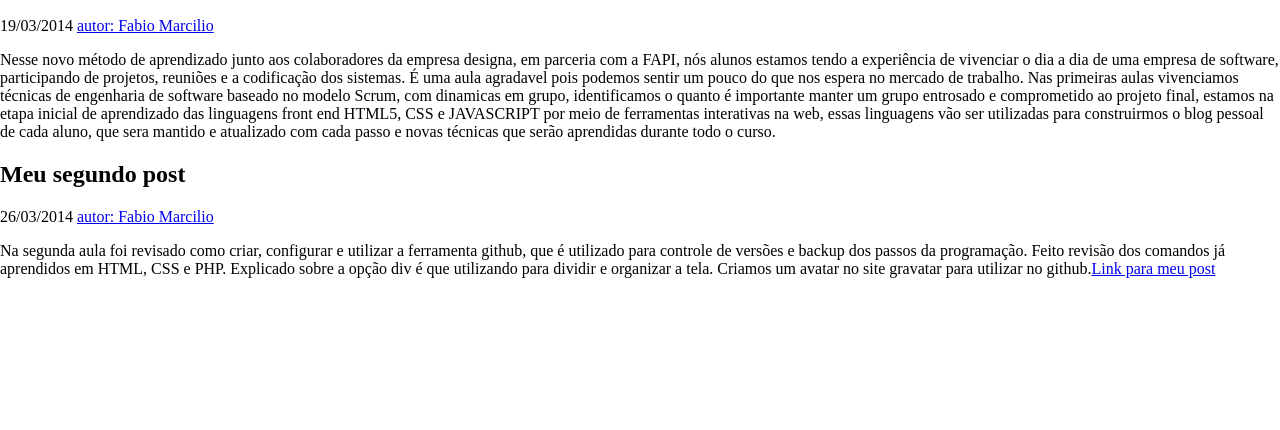
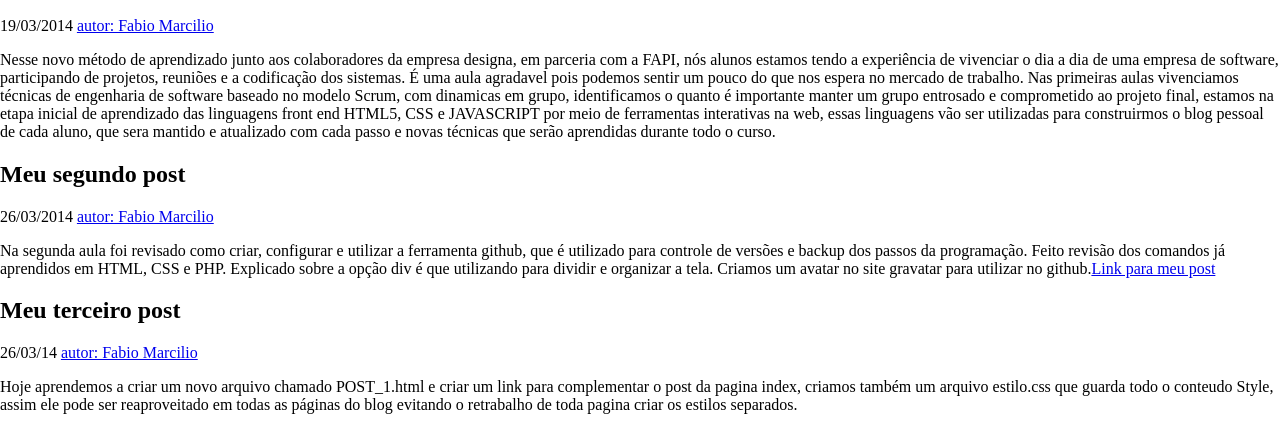
Before and after one commit to fabiomarcilio/fabiomarcilio.github.io, a plain HTML site: page index.html in a window 1280 px wide. Shown: the part 462-892 px from the top of the page. Before the commit the page ends 800 px from the top, so only its background shows below. Drawn offline with Linux system fonts and the light colour scheme.

Commit message:
inserção do terceiro post

```diff
--- a/index.html
+++ b/index.html
@@ -21,6 +21,10 @@
  	<h2> Meu segundo post</h2>
  	<p>26/03/2014 <a href="#">autor: Fabio Marcilio </a></p>
  	<p> Na segunda aula foi revisado como criar, configurar e utilizar a ferramenta github, que é utilizado para controle de versões e backup dos passos da programação. Feito revisão dos comandos já aprendidos em HTML, CSS e PHP.  Explicado sobre a opção div é que utilizando para dividir e organizar a tela. Criamos um avatar no site gravatar para utilizar no github.<a href="POST_1.html">Link para meu post </a></p>
+
+ 	<h2> Meu terceiro post</h2>
+ 	<p>26/03/14 <a href="#">autor: Fabio Marcilio </a></p>
+ 	<p> Hoje aprendemos a criar um novo arquivo chamado POST_1.html e criar um link para complementar o post da pagina index, criamos também um arquivo estilo.css que guarda todo o conteudo Style, assim ele pode ser reaproveitado em todas as páginas do blog evitando o retrabalho de toda pagina criar os estilos separados.</p>
  </body>
 
  </html>
```
